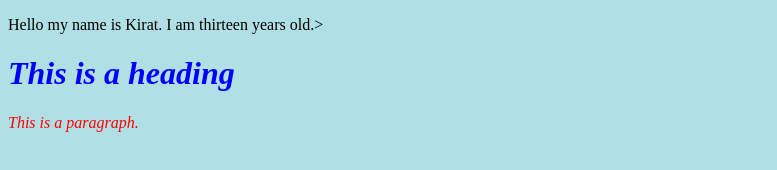
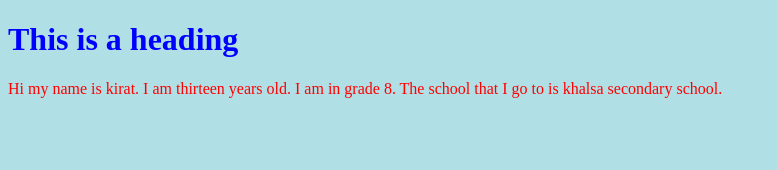
Before and after one commit to kirat55/kirat55.github.io, a plain HTML site: page about.html in a window 1280 px wide. Shown: the whole page, without its empty margins (0-777 px from the left). Drawn offline with Linux system fonts and the light colour scheme.

Commit message:
Update about.html

```diff
--- a/about.html
+++ b/about.html
@@ -4,10 +4,9 @@
   <link rel="stylesheet" href="styles.css">
 </head>
 <body>
-  <p></p>Hello my name is Kirat. I am thirteen years old.> <I am in grade 8 and I go to khalsa secondary school.<p>
 
-<h1>This is a heading</h1>
-<p>This is a paragraph.</p>
+  <h1>This is a heading</h1>
+<p>Hi my name is kirat. I am thirteen years old. I am in grade 8. The school that I go to is khalsa secondary school.</p>
 
 </body>
 </html>
```
